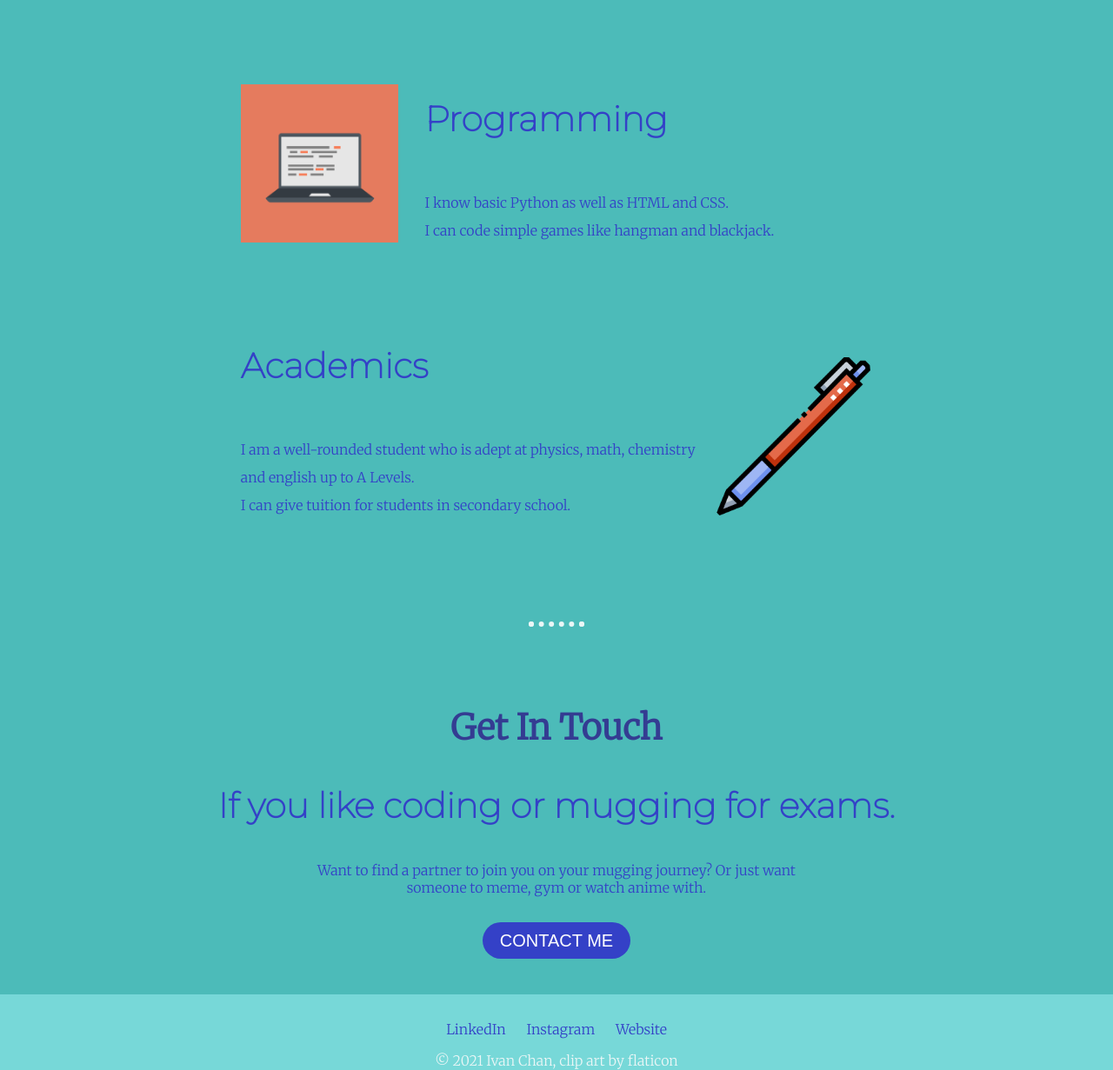
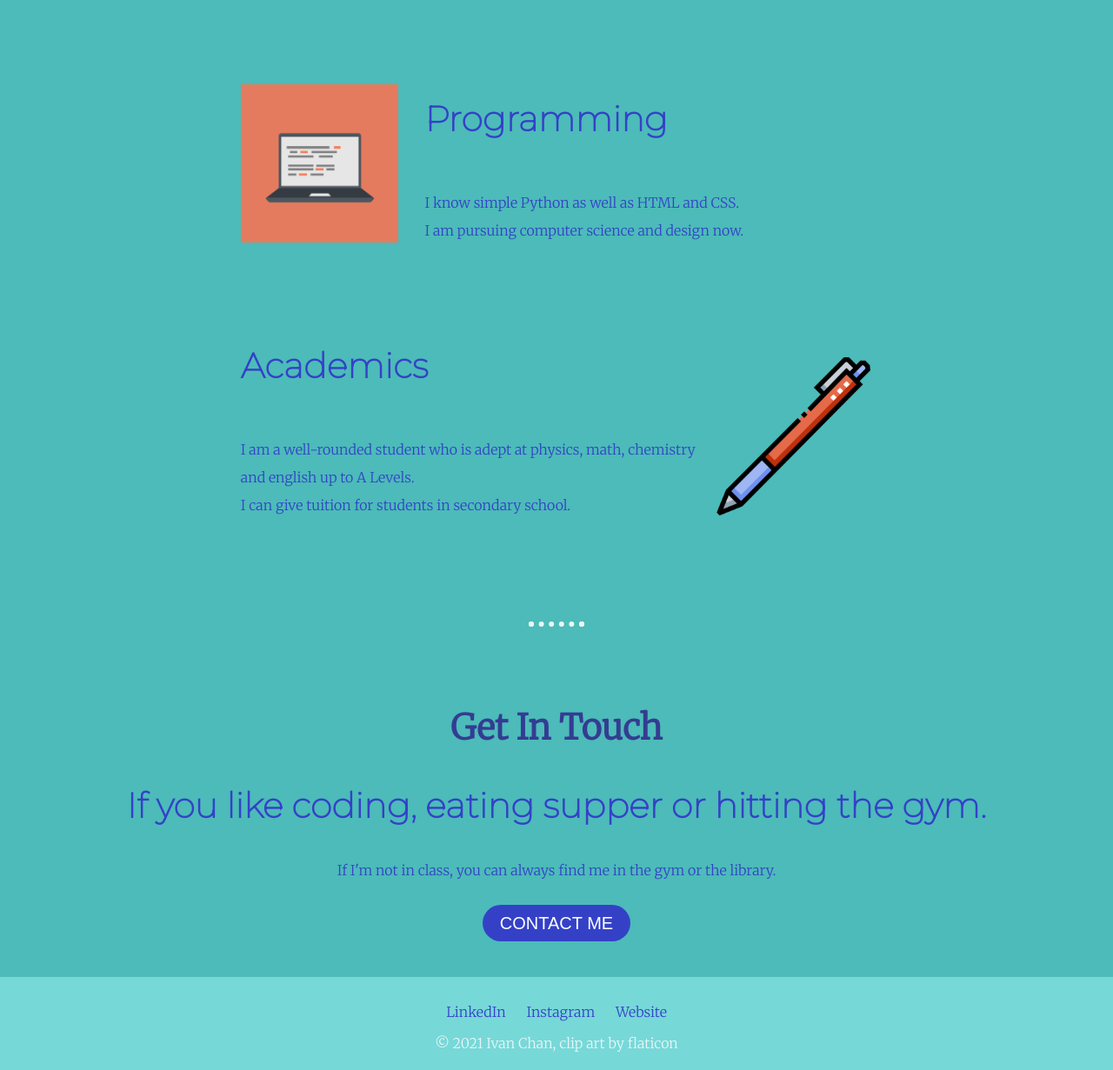
Before and after one commit to CwjNavi/Personal_site, a plain HTML site: page index.html in a window 1280 px wide. Shown: the part 1488-2719 px from the top of the page at 87% size. Drawn offline with Linux system fonts and the light colour scheme.

Commit message:
changed words
Changed contact me email, contact para and skill text

```diff
--- a/index.html
+++ b/index.html
@@ -30,7 +30,7 @@
         <div class="skill-row">
           <img class="computer-img" src="Images/computer.png" alt="Computer picture">
           <h3>Programming</h3>
-          <p class="skill-text">I know basic Python as well as HTML and CSS.<br>I can code simple games like hangman and blackjack.</p>
+          <p class="skill-text">I know simple Python as well as HTML and CSS.<br>I am pursuing computer science and design now.</p>
         </div>
         <div class="skill-row">
           <img class="pen-img" src="Images/pen.png" alt="Picture of pen">
@@ -44,9 +44,9 @@
       <hr>
       <div class="contact-me">
         <h2>Get In Touch</h2>
-        <h3>If you like coding or mugging for exams.</h3>
-        <p class="contact-para">Want to find a partner to join you on your mugging journey? Or just want someone to meme, gym or watch anime with.</p>
-        <a class="btn" href="mailto:ivanchan1337@gmail.com">CONTACT ME</a>
+        <h3>If you like coding, eating supper or hitting the gym.</h3>
+        <p class="contact-para">If I'm not in class, you can always find me in the gym or the library.</p>
+        <a class="btn" href="mailto:chanwj.ivan7@gmail.com">CONTACT ME</a>
       </div>
     </div>
 
```
